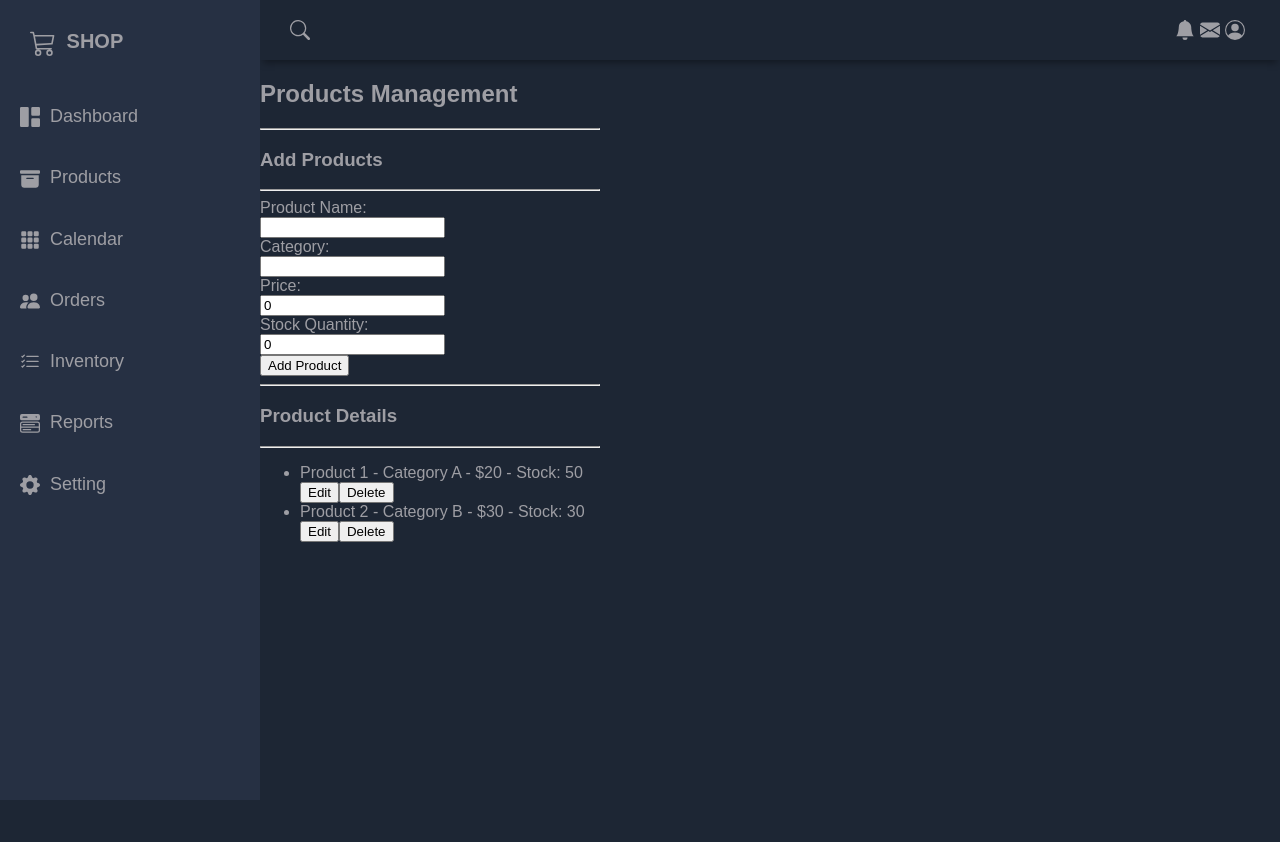
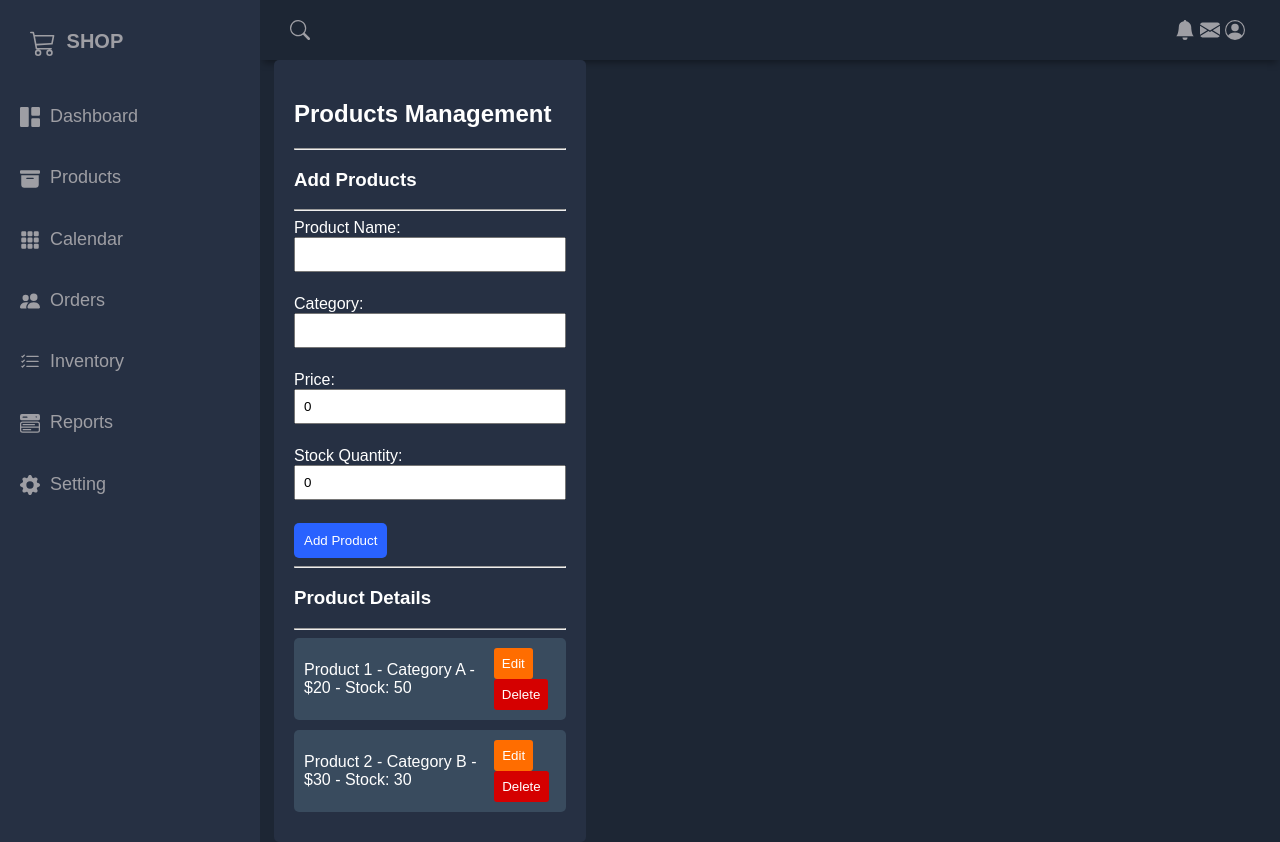
Before and after one commit to mahesh-morde/erp-system, a React (Create React App) app: page /products in a window 1280 px wide. Before the commit the page ends 800 px from the top, so only its background shows below. Built offline with nearby package versions, Linux system fonts and the light colour scheme.

Commit message:
css for other components than dashboard

```diff
--- a/src/App.css
+++ b/src/App.css
@@ -202,6 +202,7 @@ body {
   .sidebar-title > span {
     display: inline;
   }
+
 }
 /* Small <= 768px */
 
@@ -219,9 +220,164 @@ body {
 }
 
 /* Extra Small <= 576px */
-
 @media screen and (max-width: 576px) {
-  .hedaer-left {
+  .header-left {
     display: none;
   }
 }
+
+
+
+
+/* products css */
+.products-container {
+  margin: auto; /* Set auto margin to center horizontally */
+  padding: 20px;
+  background-color: #263043;
+  color: #fff;
+  border-radius: 5px;
+  width: 80%; /* Adjust the width as needed */
+  max-width: 600px; /* Set a max-width to maintain readability */
+}
+
+.products-container h2, h3 {
+  color: #fff;
+}
+
+.add-product-form label {
+  display: block;
+  margin-bottom: 5px;
+}
+
+.add-product-form input {
+  width: 100%;
+  padding: 8px;
+  box-sizing: border-box;
+}
+
+.add-product-form button {
+  padding: 10px;
+  background-color: #2962ff;
+  color: #fff;
+  border: none;
+  cursor: pointer;
+  border-radius: 5px;
+}
+
+.add-product-form button:hover {
+  background-color: #0039cb;
+}
+
+.products-list {
+  list-style: none;
+  padding: 0;
+  margin: 0;
+}
+
+.product-item {
+  margin-bottom: 10px;
+  padding: 10px;
+  background-color: #394b5e;
+  border-radius: 5px;
+  display: flex;
+  justify-content: space-between;
+  align-items: center;
+}
+
+.product-actions button {
+  margin-left: 10px;
+  padding: 8px;
+  background-color: #d50000;
+  color: #fff;
+  border: none;
+  cursor: pointer;
+  border-radius: 3px;
+}
+
+.product-actions button.edit-btn {
+  background-color: #ff6d00;
+}
+
+.product-actions button:hover {
+  background-color: #9e0000;
+}
+
+
+
+
+
+
+
+
+/* Calendar Styles */
+
+/* Base styles for the calendar */
+.calendar {
+  width: 100%;
+  margin-top: 20px;
+}
+
+.calendar-header {
+  display: grid;
+  grid-template-columns: repeat(7, 1fr);
+  text-align: center;
+}
+
+.calendar-header span {
+  font-weight: bold;
+}
+
+.calendar-days {
+  display: grid;
+  grid-template-columns: repeat(7, 1fr);
+  gap: 5px;
+}
+
+.calendar-days div {
+  display: flex;
+  justify-content: center;
+  align-items: center;
+  border: 1px solid #ccc;
+  height: 40px;
+  cursor: pointer;
+}
+
+.calendar-days .selected-day {
+  background-color: #2962ff;
+  color: #fff;
+}
+
+.calendar-days div:hover {
+  background-color: #f0f0f0;
+}
+
+.selected-orders {
+  margin-top: 20px;
+}
+
+.selected-orders h3 {
+  margin-bottom: 10px;
+}
+
+/* Media Queries for Responsiveness */
+
+/* Medium <= 992px */
+@media screen and (max-width: 992px) {
+  .calendar {
+    margin: 20px auto; /* Center the calendar */
+  }
+}
+
+/* Small <= 768px */
+@media screen and (max-width: 768px) {
+  .calendar-days {
+    grid-template-columns: repeat(3, 1fr); /* Adjust the number of columns for smaller screens */
+  }
+}
+
+/* Extra Small <= 576px */
+@media screen and (max-width: 576px) {
+  .calendar-days {
+    grid-template-columns: repeat(2, 1fr); /* Adjust the number of columns for extra small screens */
+  }
+}
--- a/src/Calendar/Calendar.js
+++ b/src/Calendar/Calendar.js
@@ -47,6 +47,18 @@ const Calendar = () => {
   return (
     <div>
       <h2>Orders Calendar View</h2>
+      <div className="calendar">
+        <div className="calendar-header main">
+          <span>Sun</span>
+          <span>Mon</span>
+          <span>Tue</span>
+          <span>Wed</span>
+          <span>Thu</span>
+          <span>Fri</span>
+          <span>Sat</span>
+        </div>
+        <div className="calendar-days main">{renderCalendarDays()}</div>
+      </div>
       {selectedDate && (
         <div className="selected-orders">
           <h3>Orders on date: {selectedDate}</h3>
@@ -61,18 +73,6 @@ const Calendar = () => {
           </ul>
         </div>
       )}
-      <div className="calendar">
-        <div className="calendar-header main">
-          <span>Sun</span>
-          <span>Mon</span>
-          <span>Tue</span>
-          <span>Wed</span>
-          <span>Thu</span>
-          <span>Fri</span>
-          <span>Sat</span>
-        </div>
-        <div className="calendar-days main">{renderCalendarDays()}</div>
-      </div>
     </div>
   );
 };
```
